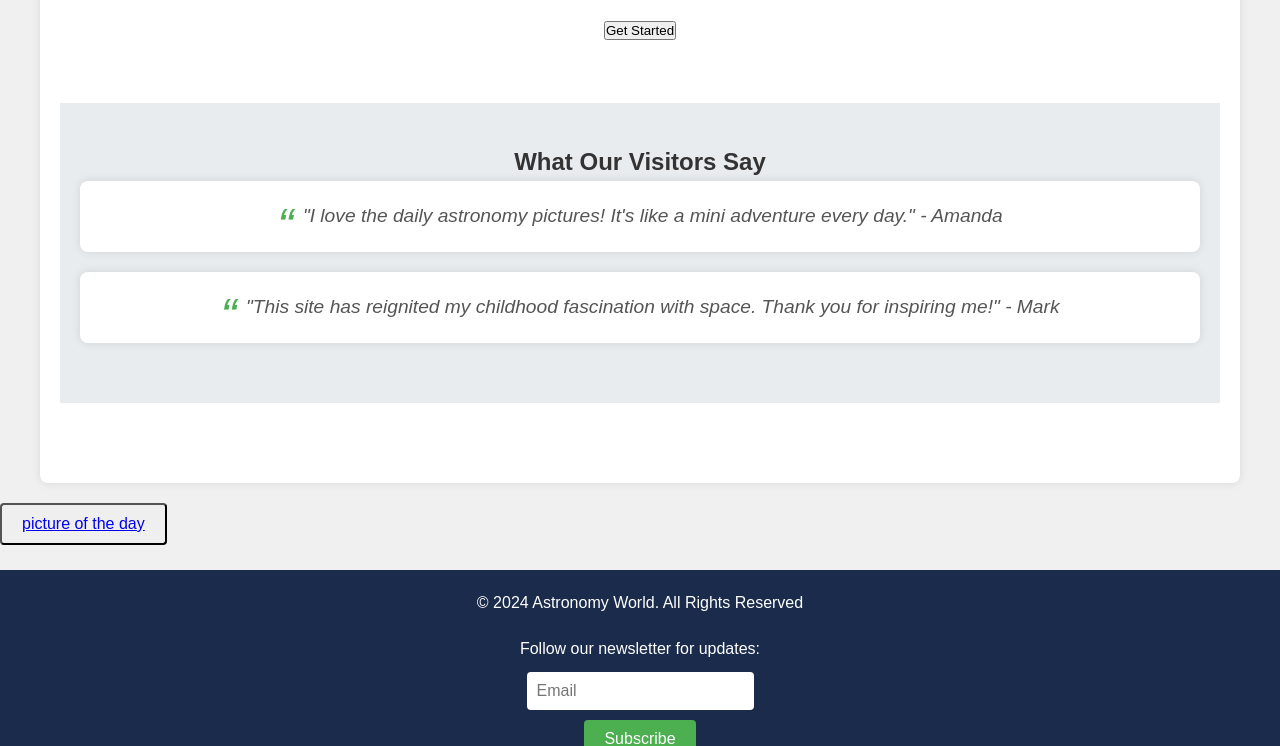
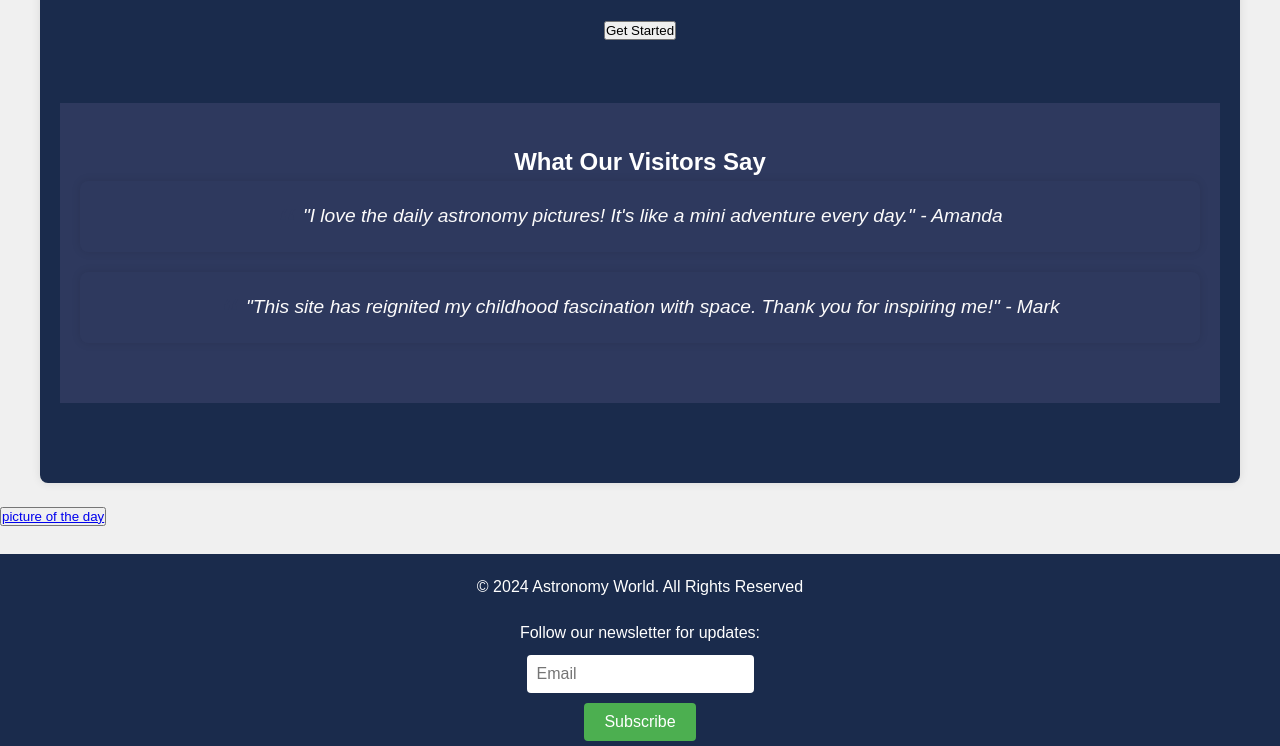
Before and after one commit to Navjotkaur02/mtm6302-capstone-Navjotkaur02, a plain HTML site: page index.html in a window 1280 px wide. Shown: the part 509-1255 px from the top of the page. Drawn offline with Linux system fonts and the light colour scheme.

Commit message:
Update style.css

```diff
--- a/style.css
+++ b/style.css
@@ -14,6 +14,8 @@ body {
 
 /* Header styles */
 header {
+    position: relative;
+    background-image: url(shutterstock_471693773.jpg);
     background-color: #1a2b4c;
     color: #fff;
     padding: 20px 0;
@@ -80,7 +82,8 @@ main {
     padding: 20px;
     max-width: 1200px;
     margin: 20px auto;
-    background: #fff;
+    background:#1a2b4c;
+    color: white;
     border-radius: 8px;
     box-shadow: 0 0 10px rgba(0, 0, 0, 0.1);
 }
@@ -121,14 +124,14 @@ section {
 #testimonials {
     padding: 40px 20px;
     text-align: center;
-    background-color: #e9ecef; /* Lighter gray background for the testimonials section */
+    background-color: #2e395e; /* Lighter gray background for the testimonials section */
 }
 
 .testimonial {
     margin-bottom: 20px;
     padding: 20px;
     border-radius: 8px;
-    background-color: #fff; /* White background for each testimonial */
+    background-color: #2e395e; /* White background for each testimonial */
     box-shadow: 0 0 10px rgba(0, 0, 0, 0.1); /* Shadow for a subtle lift effect */
 }
 
@@ -136,7 +139,7 @@ section {
     font-size: 1.2rem;
     font-style: italic;
     margin: 0;
-    color: #555; /* Dark gray text color */
+    color: #fcfbfb; /* Dark gray text color */
 }
 
 .testimonial blockquote:before {
@@ -144,24 +147,13 @@ section {
     font-size: 3rem;
     line-height: 0;
     vertical-align: -0.4em;
-    color: #4caf50; /* Green color for quotation mark */
+    color: #2e395e; /* Green color for quotation mark */
     margin-right: 0.2em;
 }
 
 .testimonial blockquote:after {
     content: '';
 }
-
-#start-btn {
-    align-self: center; /* Align self to center within its parent */
-    text-align: center; /* Align text content to center */
-    color: #fff; /* White text color */
-    padding: 10px 20px; /* Padding around text */
-    font-size: 1rem; /* Font size */
-    border-radius: 4px; /* Rounded corners */
-    text-decoration: none; /* Remove default link underline */
-    display :centre; /* Display as inline block */
-    transition: background-color 0.3s ease; }
 
 form {
     display: flex;
```
